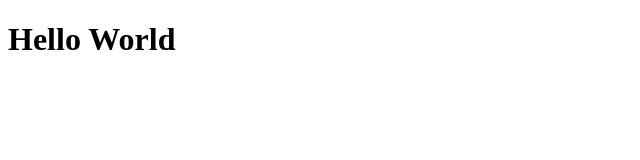
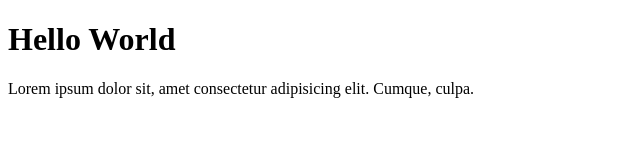
Before and after one commit to rosyidwidodo/wpu-git-test, a plain HTML site: page index.html in a window 1280 px wide. Shown: the whole page, without its empty margins (0-640 px from the left). Drawn offline with Linux system fonts and the light colour scheme.

Commit message:
menambahkan paragraph

```diff
--- a/index.html
+++ b/index.html
@@ -7,5 +7,8 @@
   </head>
   <body>
     <h1>Hello World</h1>
+    <p>
+      Lorem ipsum dolor sit, amet consectetur adipisicing elit. Cumque, culpa.
+    </p>
   </body>
 </html>
```
